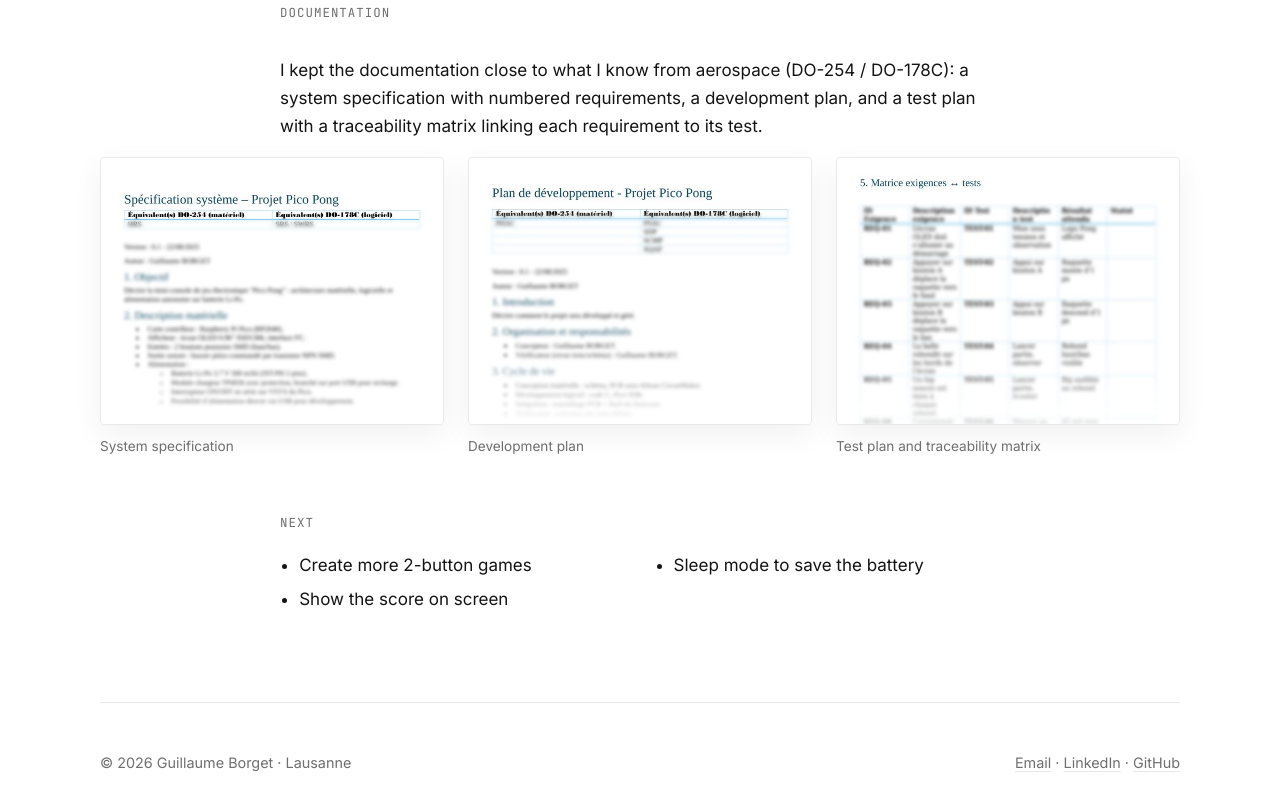
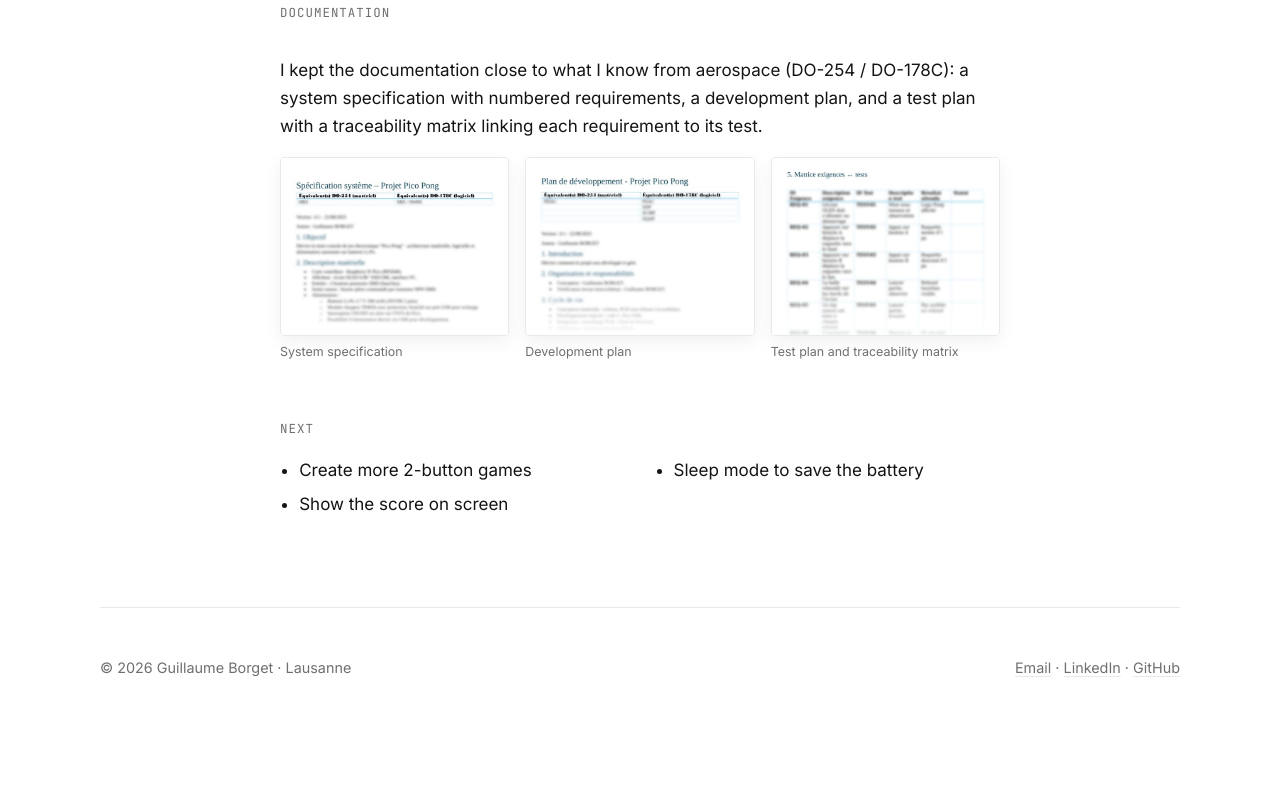
Before and after one commit to guillaumeborget/guillaumeborget.github.io, a plain HTML site: page pico-pong.html in a window 1280 px wide. Shown: the part 9508-10318 px from the top of the page. After the commit the page ends 10252 px from the top, so only its background shows below. Drawn offline with Linux system fonts and the light colour scheme.

Commit message:
Pico Pong: smaller document previews on one row

```diff
--- a/css/style.css
+++ b/css/style.css
@@ -138,7 +138,8 @@ pre.code .c { color: var(--muted); }
 .step.solo { grid-template-columns: 1fr; }
 .step.solo > div { max-width: 40em; }
 
-.docs { display: grid; grid-template-columns: repeat(3, 1fr); gap: 1.5rem; margin-top: 1rem; }
-.doc { margin: 0; }
-.doc img { width: 100%; aspect-ratio: 640 / 500; object-fit: cover; object-position: top; border: 1px solid var(--line); border-radius: 4px; box-shadow: 0 10px 30px rgba(0, 0, 0, .06); }
-@media (max-width: 800px) { .docs { grid-template-columns: 1fr; } }
+.docs { display: grid; grid-template-columns: repeat(3, 1fr); gap: 1rem; margin-top: .5rem; }
+.doc { margin: 0; min-width: 0; }
+.doc img { width: 100%; aspect-ratio: 640 / 500; object-fit: cover; object-position: top; border: 1px solid var(--line); border-radius: 4px; box-shadow: 0 6px 18px rgba(0, 0, 0, .06); }
+.doc figcaption { font-size: .78rem; margin-top: .4rem; }
+@media (max-width: 800px) { .docs { gap: .5rem; } .doc figcaption { font-size: .68rem; } }
--- a/pico-pong.html
+++ b/pico-pong.html
@@ -9,7 +9,7 @@
   <link rel="preconnect" href="https://fonts.googleapis.com">
   <link rel="preconnect" href="https://fonts.gstatic.com" crossorigin>
   <link href="https://fonts.googleapis.com/css2?family=Inter:wght@400;500;600&family=JetBrains+Mono:wght@400;500&display=swap" rel="stylesheet">
-  <link rel="stylesheet" href="css/style.css?v=4">
+  <link rel="stylesheet" href="css/style.css?v=5">
 </head>
 <body>
   <header class="wrap nav">
@@ -203,7 +203,7 @@ void draw_rect(uint8_t x, uint8_t y, uint8_t w,
         <span class="label">Documentation</span>
         <p>I kept the documentation close to what I know from aerospace (DO-254 / DO-178C): a system specification with numbered requirements, a development plan, and a test plan with a traceability matrix linking each requirement to its test.</p>
       </div>
-      <div class="wrap docs">
+      <div class="narrow docs">
         <figure class="doc"><img src="assets/pico-pong/doc-spec.jpg" alt="Preview of the system specification" width="640" height="570" loading="lazy"><figcaption>System specification</figcaption></figure>
         <figure class="doc"><img src="assets/pico-pong/doc-plan.jpg" alt="Preview of the development plan" width="640" height="498" loading="lazy"><figcaption>Development plan</figcaption></figure>
         <figure class="doc"><img src="assets/pico-pong/doc-tests.jpg" alt="Preview of the requirements to tests traceability matrix" width="640" height="534" loading="lazy"><figcaption>Test plan and traceability matrix</figcaption></figure>
@@ -224,6 +224,6 @@ void draw_rect(uint8_t x, uint8_t y, uint8_t w,
     <span><a href="mailto:guillaume.borget@gmail.com">Email</a> · <a href="https://www.linkedin.com/in/g-borget/">LinkedIn</a> · <a href="https://github.com/guillaumeborget">GitHub</a></span>
   </footer>
 
-  <script src="js/main.js?v=4"></script>
+  <script src="js/main.js?v=5"></script>
 </body>
 </html>
```
Also changed, not shown: index.html (+2 -2 lines).
